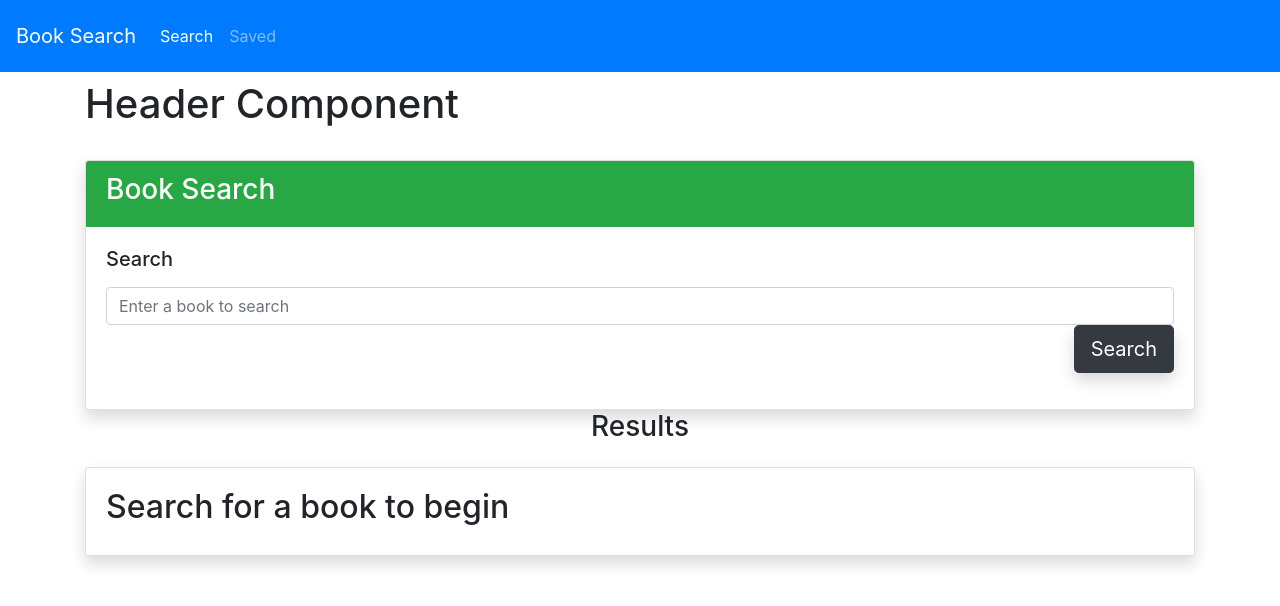
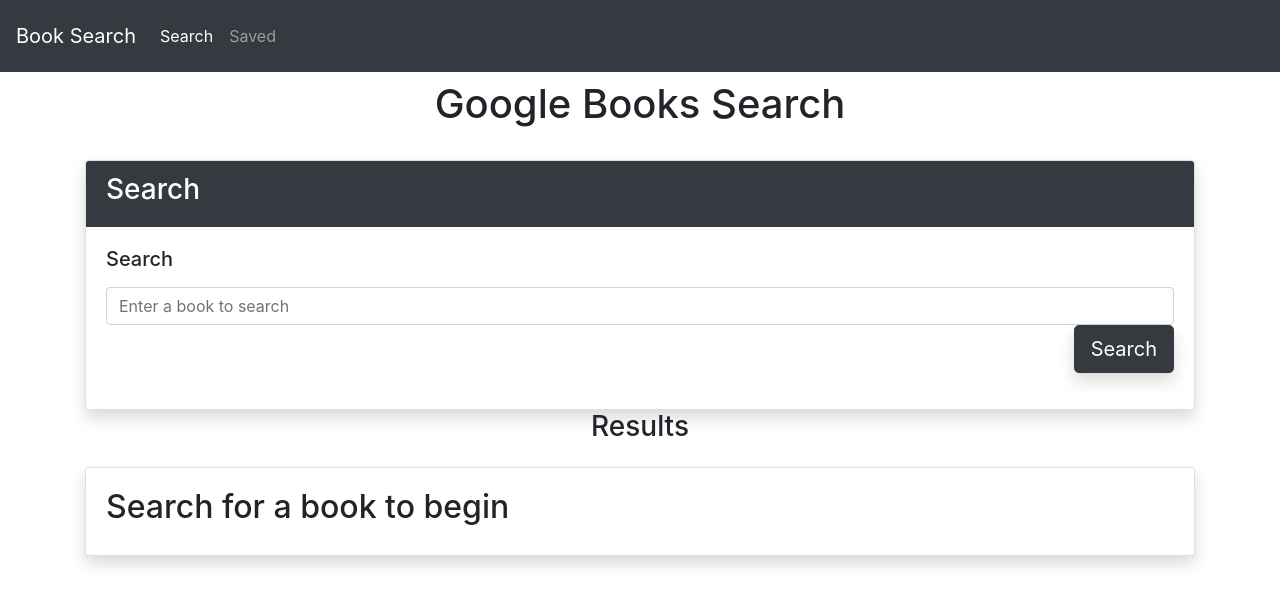
Before and after one commit to timegated/react-books-search, a React (Create React App) app in the folder client/: page / in a window 1280 px wide. Shown: the top 606 px of the page. Built offline with nearby package versions, Linux system fonts and the light colour scheme.

Commit message:
added styling, repositioned header on landing page

```diff
--- a/client/src/components/Nav/Nav.js
+++ b/client/src/components/Nav/Nav.js
@@ -6,7 +6,7 @@ import Nav from 'react-bootstrap/Nav';
 const nav = () => {
     return (
         <React.Fragment>
-            <Navbar className="mb-2 p-3" bg="primary" variant="dark" expand="sm">
+            <Navbar className="mb-2 p-3" bg="dark" variant="dark" expand="sm">
             <Link className="navbar-brand" to="/">
                 Book Search
             </Link>
--- a/client/src/pages/search.js
+++ b/client/src/pages/search.js
@@ -63,12 +63,12 @@ bookAction = (book) => {
       <Container>
         <Row>
           <Col md={12}>
-            <h1>Header Component</h1>
+            <h1 className="text-center">Google Books Search</h1>
           </Col>
           <Col md={12}>
             <Card className="mt-4 shadow">
-              <Card.Header className="border-bottom-0 bg-success text-white">
-                <h3>Book Search</h3>
+              <Card.Header className="border-bottom-0 bg-dark text-white">
+                <h3>Search</h3>
               </Card.Header>
               <Card.Body>
                 <Form
```
